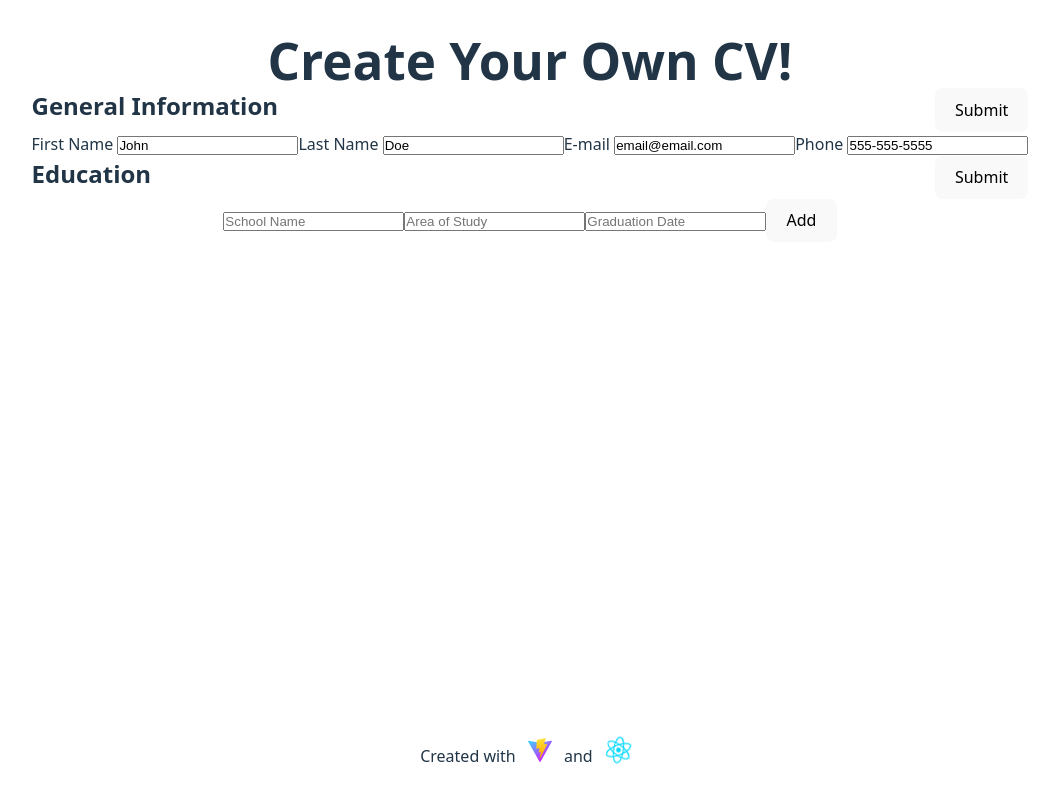
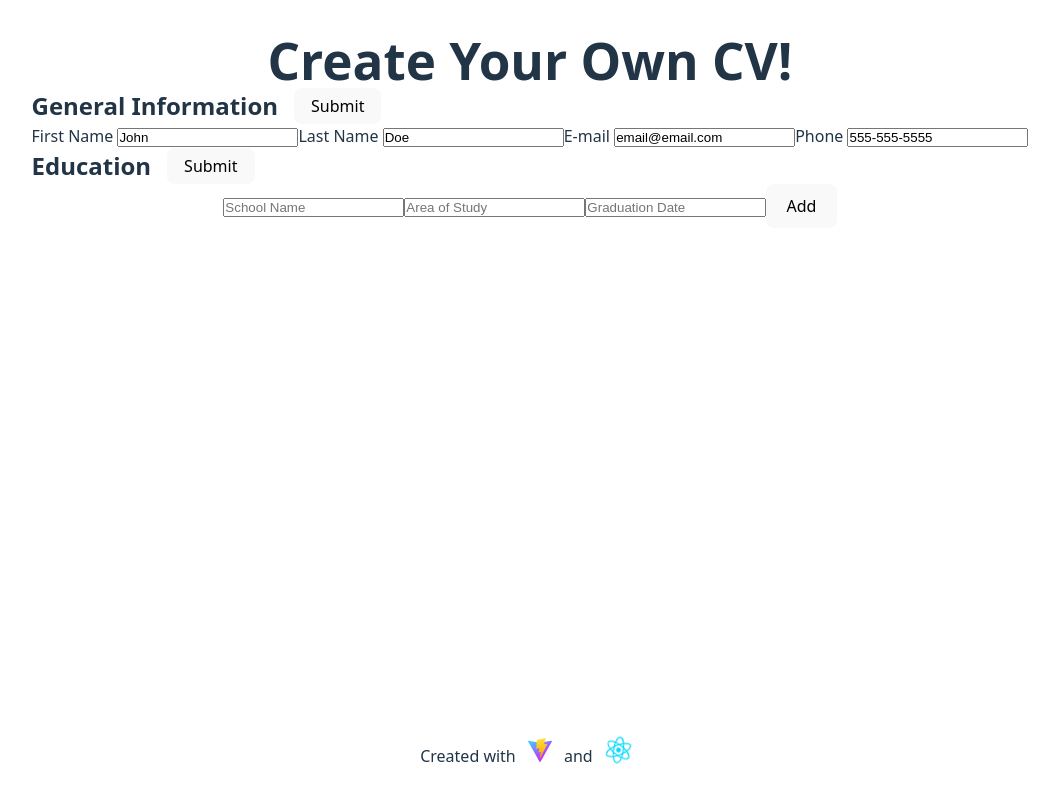
Before and after one commit to jkaps9/cv-application, a React (Vite) app: page / in a window 1280 px wide. Shown: the whole page, without its empty margins (110-1169 px from the left). Built offline with nearby package versions, Linux system fonts and the light colour scheme.

Commit message:
style header rows

```diff
--- a/src/styles/GeneralInfo.css
+++ b/src/styles/GeneralInfo.css
@@ -1,4 +1,10 @@
 .header-row {
-  display: flex;
-  justify-content: space-between;
+  display: grid;
+  grid-template-columns: auto 1fr;
+  gap: 1em;
+  justify-items: start;
+
+  button {
+    padding: 0.3em 1em;
+  }
 }
```
